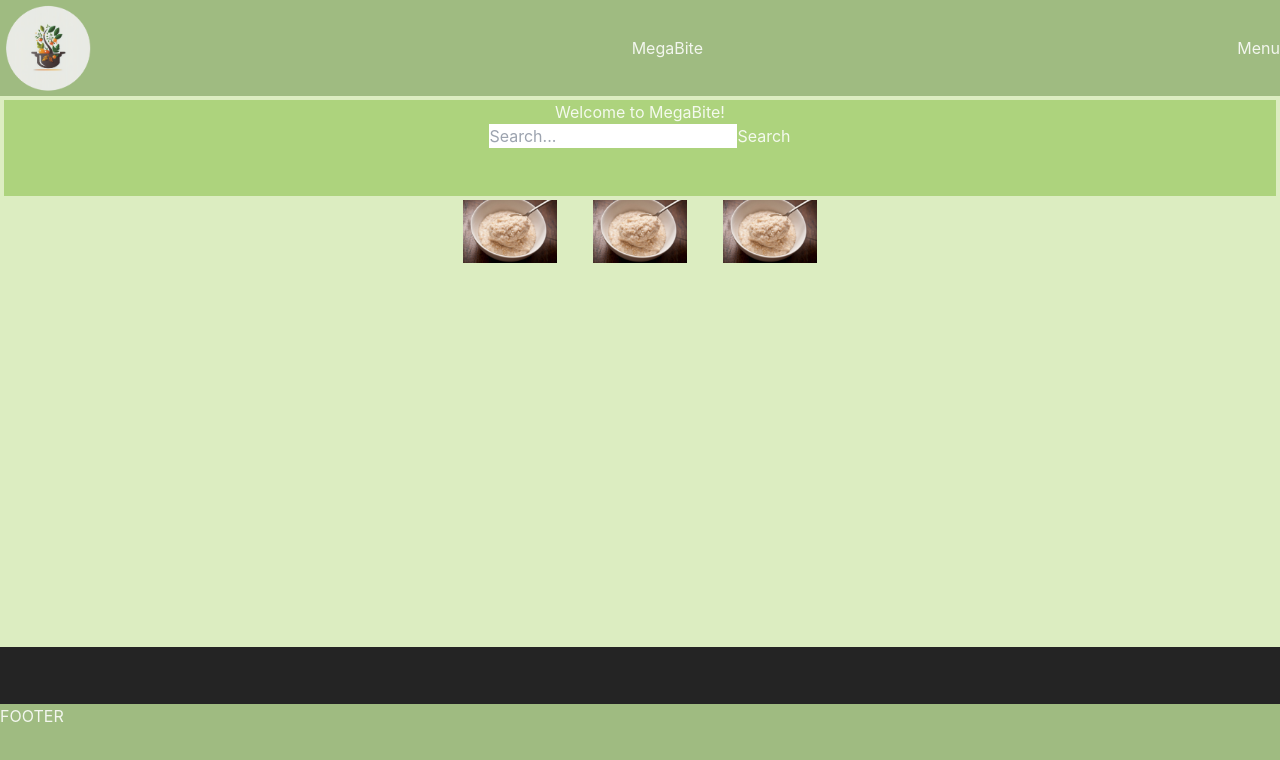
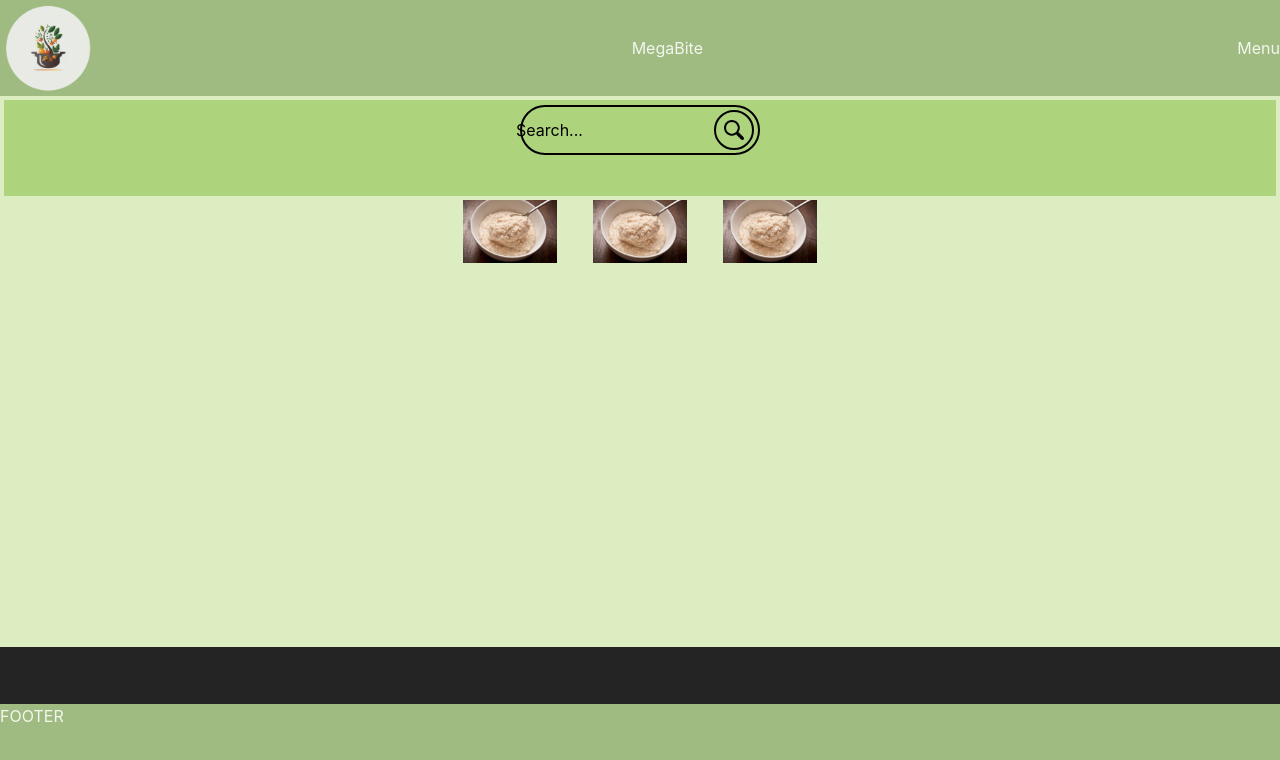
Before and after one commit to AdamGrubb/grupp10, a React (Vite) app in the folder MegaBite/: page / in a window 1280 px wide. Shown: the top 760 px of the page. Built offline with nearby package versions, Linux system fonts and the light colour scheme.

Commit message:
smaller css styling

```diff
--- /dev/null
+++ b/MegaBite/src/components/search/Search.css
@@ -0,0 +1,45 @@
+.searchBoxWrapperDiv {
+  border-width: 2px;
+  border-color: black;
+  border-radius: 40px;
+  height: 50px;
+  width: 240px;
+  margin-top: 5px;
+  display: flex;
+  align-items: center;
+  justify-content: center;
+}
+
+#searchBox {
+  color: black;
+  height: 36px;
+  position: relative;
+  background-color: rgba(255, 0, 0, 0);
+  outline: none;
+}
+
+#searchBox::placeholder {
+  color: black;
+}
+
+#btnSearch {
+  position: absolute;
+  display: flex;
+  justify-content: center;
+  align-items: center;
+  margin-left: 187px;
+  width: 40px;
+  height: 40px;
+  color: black;
+  border-radius: 20px;
+  border-color: black;
+  border-width: 2px;
+}
+
+#btnSearch:focus {
+  width: 100px;
+}
+
+#magnGlass {
+  max-width: 20px;
+}
--- a/MegaBite/src/components/search/Search.jsx
+++ b/MegaBite/src/components/search/Search.jsx
@@ -1,18 +1,20 @@
 import { Link } from "react-router-dom";
+import "./Search.css";
+import magnGlass from "../../assets/magnGlass.png";
 
 export default function Search() {
   return (
     <section className="flex justify-center h-24 m-1 bg-searchBarColor">
-      <div className="flex flex-col items-center">
-        <h4 className="align-text-center">Welcome to MegaBite!</h4>
-        <div className="">
-          <input type="text" name="" id="" placeholder="Search..." />
-          <Link to="/searchresults">
-            <button className="rounded-r-lg text-black bg-btnColor">
-              Search
-            </button>
-          </Link>
-        </div>
+      <div className="flex searchBoxWrapperDiv">
+        <input type="text" id="searchBox" placeholder="Search..." />
+        <Link id="btnSearch" to="/searchresults">
+          <img
+            src={magnGlass}
+            id="magnGlass"
+            alt="Magnifying glass search button"
+          />
+          {/* <button className="">Search</button> */}
+        </Link>
       </div>
     </section>
   );
```
Also changed, not shown: MegaBite/src/assets/magnGlass.png (added).
